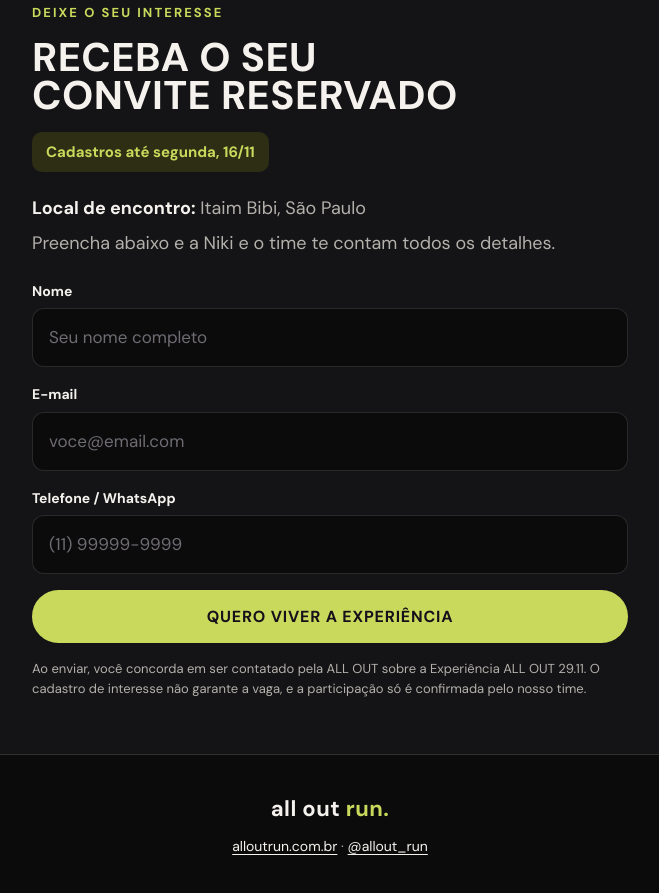
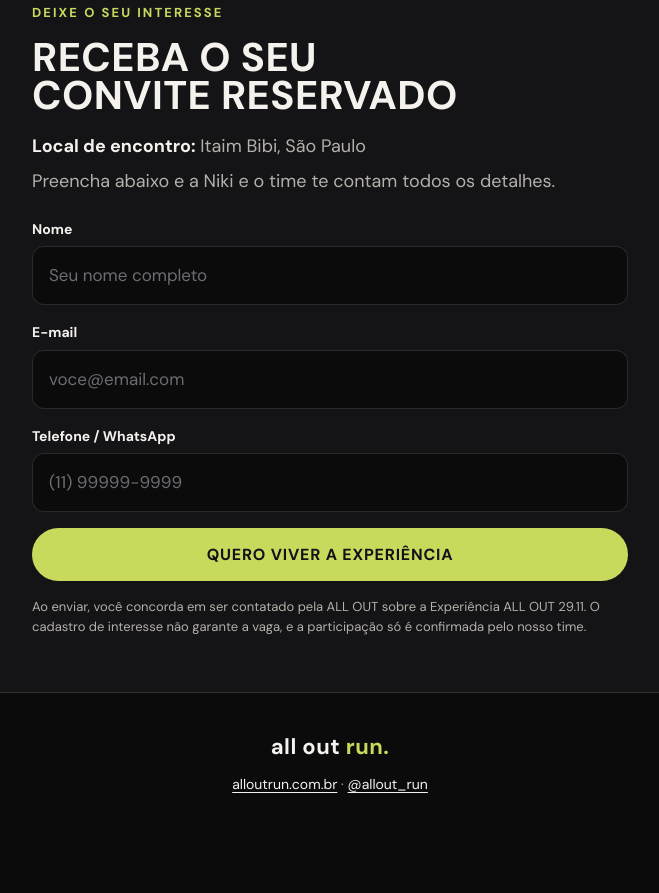
Before and after one commit to binoalbino/experienciallout, a plain HTML site: page index.html in a window 1280 px wide. Shown: the part 1840-2733 px from the top of the page, without its empty margins (310-969 px from the left). After the commit the page ends 2675 px from the top, so only its background shows below. Drawn offline with Linux system fonts and the light colour scheme; a web font is replaced by a local one.

Commit message:
Remove deadline from interest section
Removed the deadline information from the form section.

```diff
--- a/index.html
+++ b/index.html
@@ -222,7 +222,6 @@
   <div class="wrap narrow">
     <span class="eyebrow">Deixe o seu interesse</span>
     <h2>Receba o seu<br>convite reservado</h2>
-    <div class="deadline">Cadastros até segunda, 16/11</div>
     <p class="lead" style="margin-bottom:6px"><strong style="color:var(--white)">Local de encontro:</strong> Itaim Bibi, São Paulo</p>
     <p class="lead">Preencha abaixo e a Niki e o time te contam todos os detalhes.</p>
 
```
